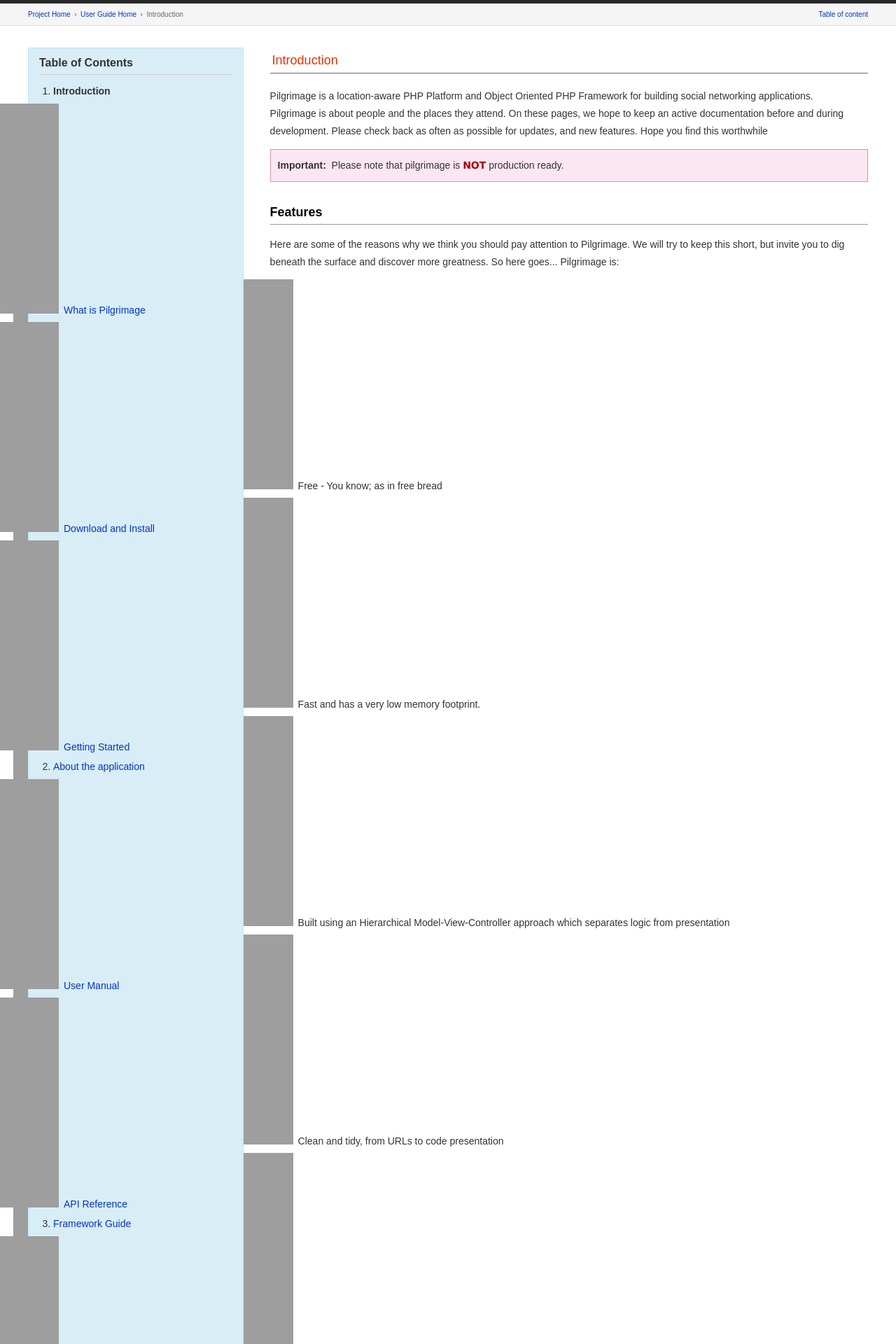
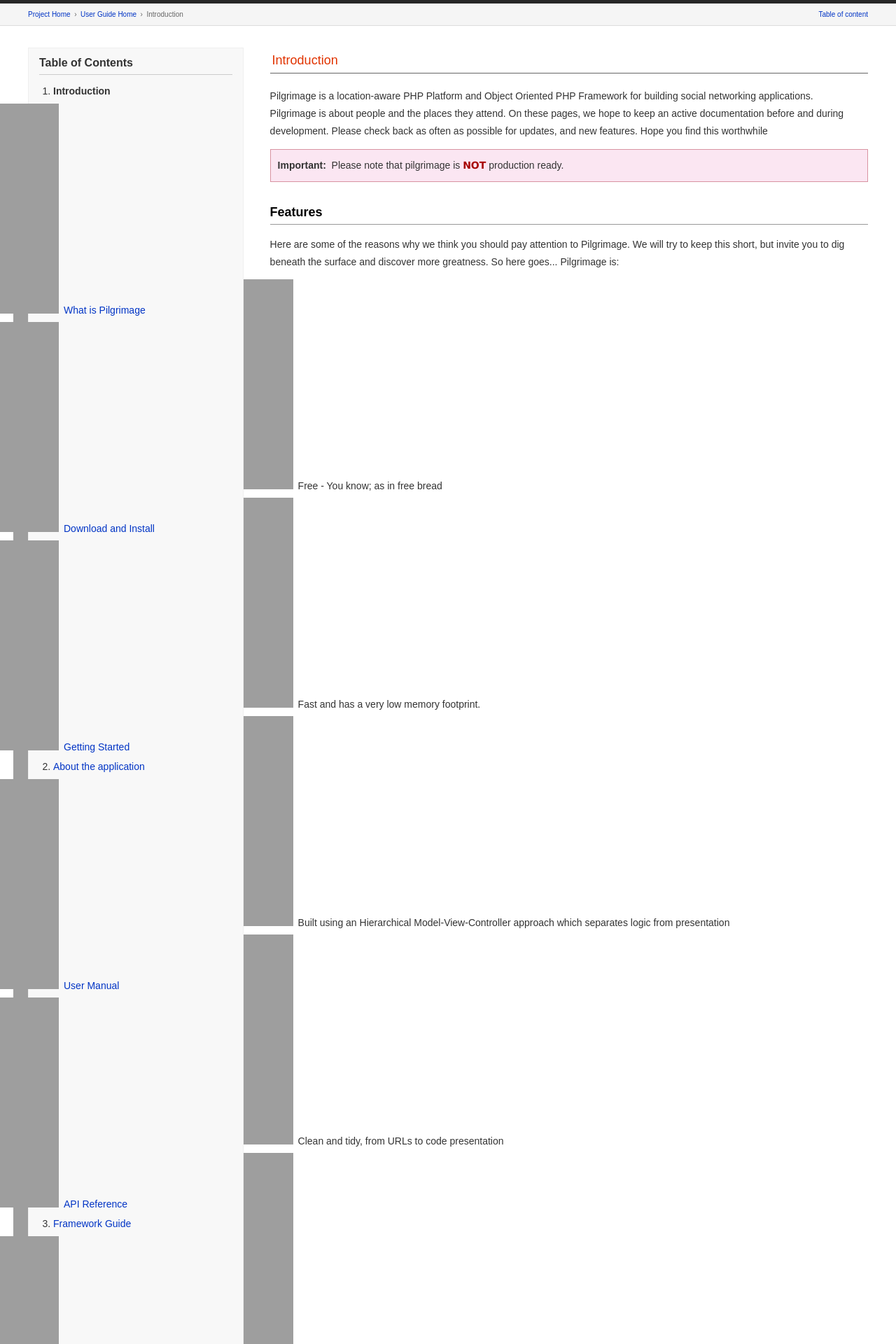
Before and after one commit to tanyav26/pilgrimage, a PHP site: page / in a window 1280 px wide. Shown: the top 1920 px of the page at 70% size. Run offline with PHP 8.4, Linux system fonts and the light colour scheme; some web fonts are replaced.

Commit message:
Changed the style of the content TOC

```diff
--- a/userguide.css
+++ b/userguide.css
@@ -173,8 +173,8 @@ a:hover {
     top: -5px;
     width: 23%;
     min-height: 359px;
-    background: #D9EDF7;
-    border: 1px solid #BCE8F1;
+    background: #f8f8f8;
+    border: 1px solid #eee;
     color: #333;
     margin: 0px!important;
     padding: 0px 15px 10px;
```
